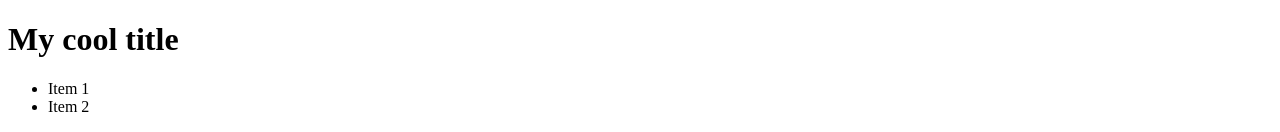
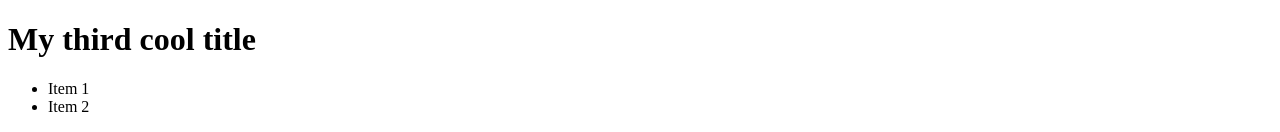
Before and after one commit to WilliamDelamare/grp2, a plain HTML site: page index.html in a window 1280 px wide. Shown: the top 132 px of the page. Drawn offline with Linux system fonts and the light colour scheme.

Commit message:
third title

```diff
--- a/index.html
+++ b/index.html
@@ -7,7 +7,7 @@
 </head>
 <body>
 
-    <h1>My cool title</h1>
+    <h1>My third cool title</h1>
 
     <ul>
         <li>Item 1</li>
```
